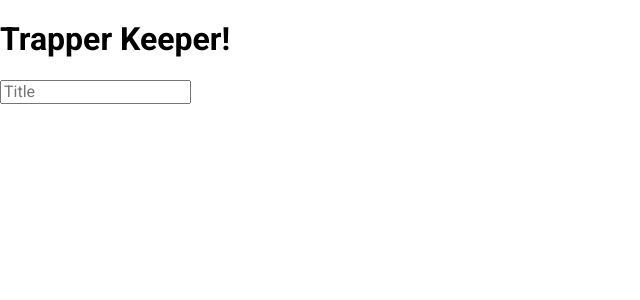
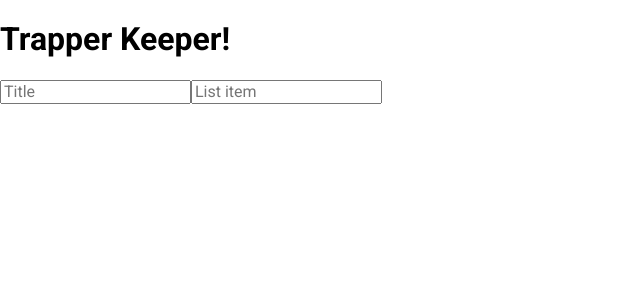
Before and after one commit to ehk9000/Trapper-Keeper, a React (Create React App) app: page / in a window 1280 px wide. Shown: the top 300 px of the page, without its empty margins (0-640 px from the left). Built offline with nearby package versions, Linux system fonts and the light colour scheme.

Commit message:
Add list item to noteform state on enter

```diff
--- a/src/containers/NoteForm/NoteForm.js
+++ b/src/containers/NoteForm/NoteForm.js
@@ -10,22 +10,37 @@
     }
   }
 
-  handleChange = (e) => {
-    const { name, value } = e;
-
+  updateTitle = (e) => {
     this.setState({
-      [name]: value
+      title: e.target.value
     });
   }
 
+  updateList = (e) => {
+    if (e.key === 'Enter') {
+      const newItem = e.target.value;
+
+      this.setState({
+        list: [...this.state.list, newItem]
+      });
+    }
+  }
+
   render() {
+    const itemInput =
+      <input
+        type="text"
+        placeholder="List item"
+        onKeyPress={this.updateList} />
+
     return (
       <section>
         <input
           type="text"
           placeholder="Title"
-          name="title"
-          onChange={this.handleChange} />
+          value={this.state.title}
+          onChange={this.updateTitle} />
+        {itemInput}
       </section>
     );
   }
```
